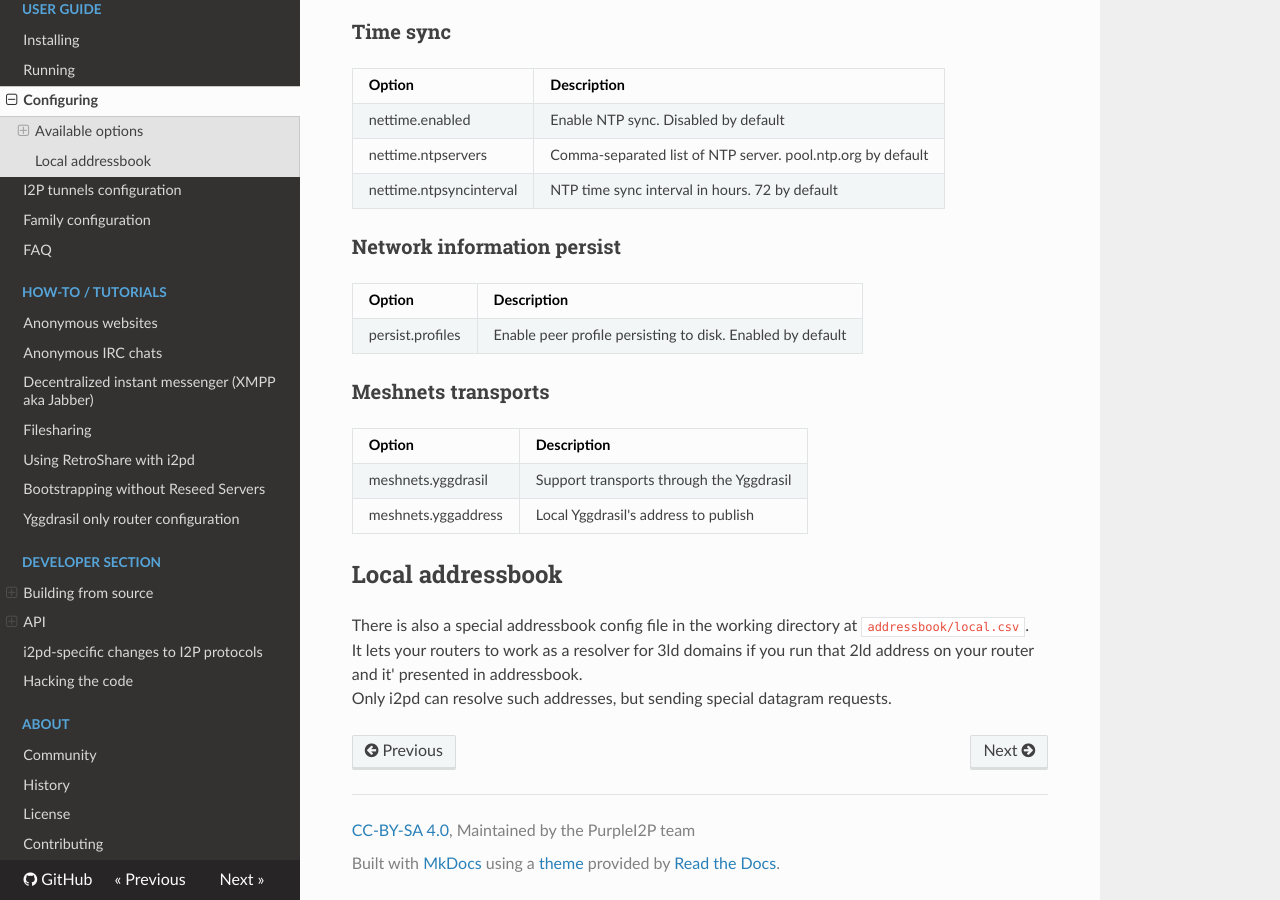
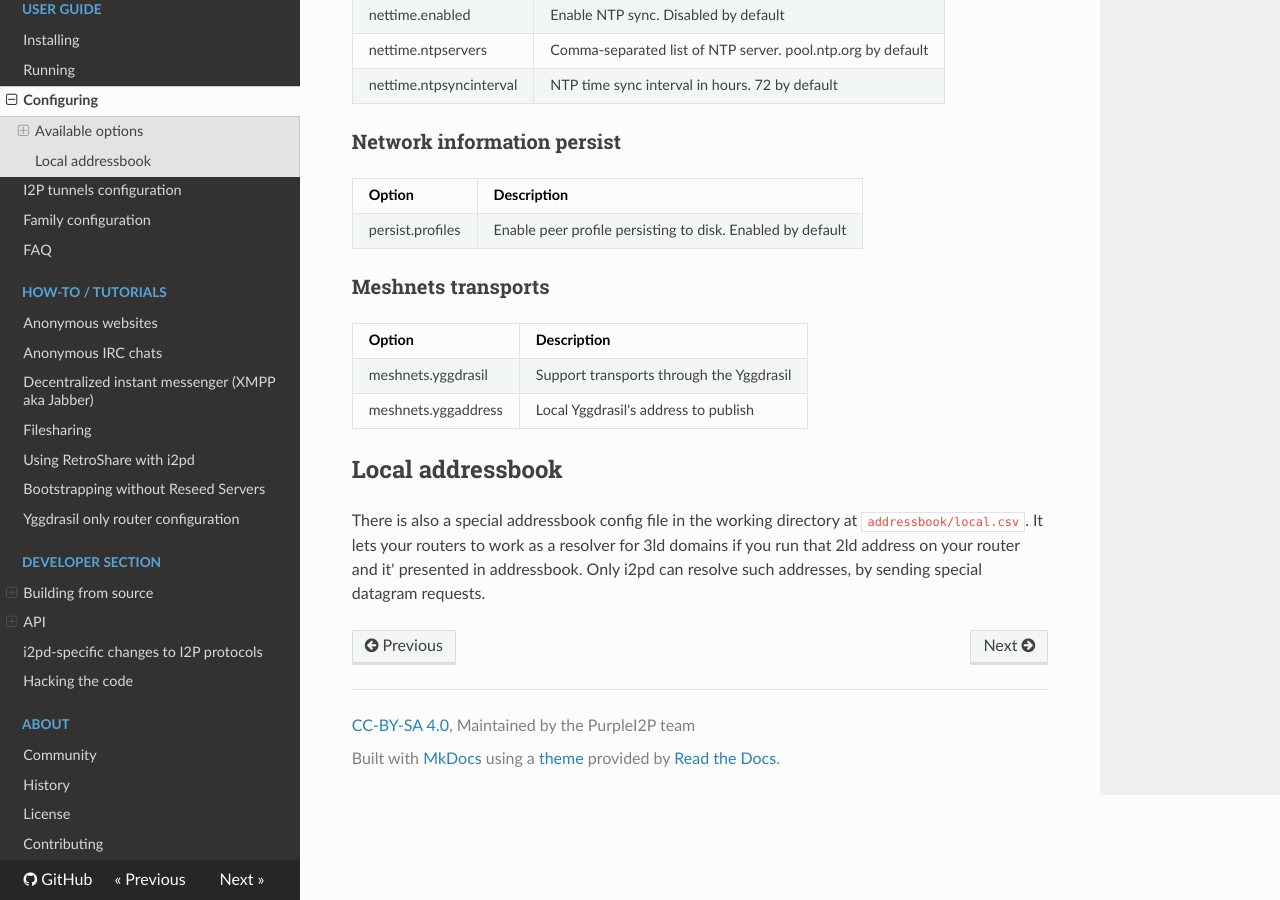
Before and after one commit to PurpleI2P/i2pd_docs_en, an MkDocs documentation site: the page built from docs/user-guide/configuration.md, in a window 1280 px wide and 900 px high, scrolled down 7123 px. Built offline with MkDocs 1.6.1, drawn with Linux system fonts in a browser that asks for light colours; nearby versions of some CDN libraries; old or Windows-style settings are respelled for this version of MkDocs; some of the changed text lies outside the part shown.

```diff
--- a/docs/user-guide/configuration.md
+++ b/docs/user-guide/configuration.md
@@ -36,7 +36,6 @@ If you are upgrading your very old router (< 2.3.0) see also [this](config_opts_
 
 Available options
 -----------------
-
 
 Run `./i2pd --help` to show builtin help message (default value of option will be shown in braces)
 
@@ -216,9 +215,6 @@ Option                                 | Description
 -------------------------------------- | --------------------------------------
 limits.transittunnels                  | Override maximum number of transit tunnels. 2500 by default
 limits.openfiles                       | Limit number of open file descriptors (0 - use system limit)
-limits.coresize                        | Maximum size of corefile in Kb (0 - use system limit)
-limits.ntcpsoft                        | Threshold to start probabalistic backoff with ntcp sessions (0 - use system limit)
-limits.ntcphard                        | Maximum number of ntcp sessions (0 - use system limit)
 
 ### Trust options
 
@@ -275,4 +271,4 @@ Local addressbook
 
 There is also a special addressbook config file in the working directory at `addressbook/local.csv`.
 It lets your routers to work as a resolver for 3ld domains if you run that 2ld address on your router and it' presented in addressbook.
-Only i2pd can resolve such addresses, but sending special datagram requests.
+Only i2pd can resolve such addresses, by sending special datagram requests.
```
